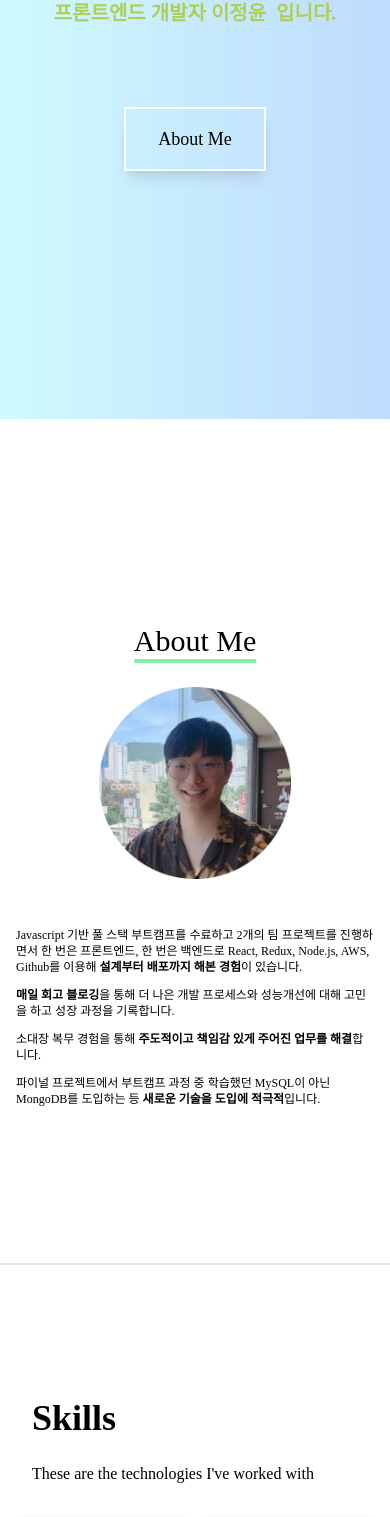
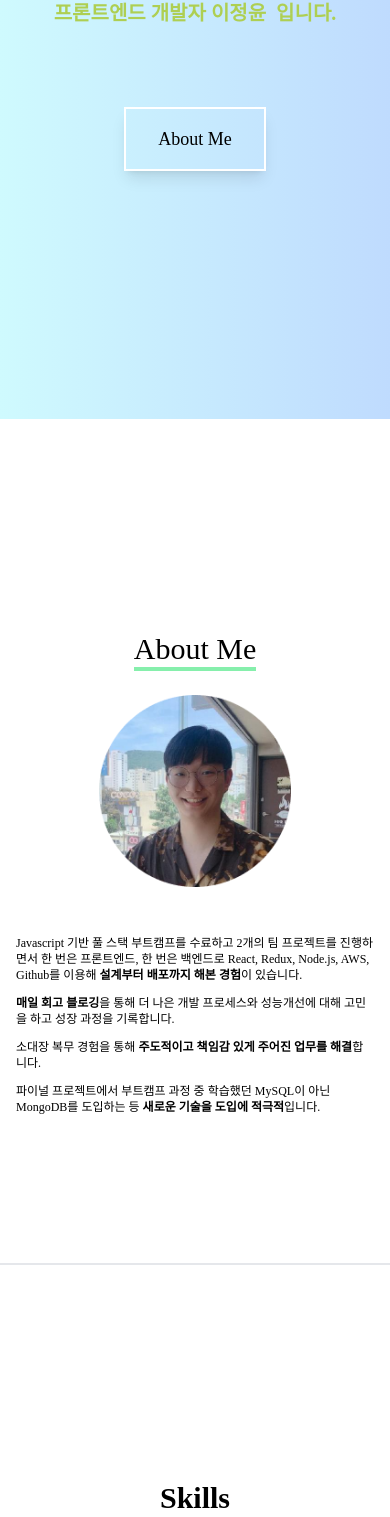
Before and after one commit to EnSillee/Portfolio, a React (Create React App) app: page / in a window 390 px wide. Shown: the part 425-1942 px from the top of the page. Built offline with nearby package versions, Linux system fonts and the light colour scheme.

Commit message:
UPDATE layout About, Skills.jsx

```diff
--- a/src/components/About.jsx
+++ b/src/components/About.jsx
@@ -4,9 +4,9 @@ import profileimg from '../assets/profile_img.png';
 const About = () => {
   return (
     <div name="about" className="w-full h-screen bg-white">
-      <div className="flex flex-col justify-center items-center w-full h-full">
-        <div className="max-w-[620px] md:max-w-[1250px] w-full grid grid-cols-1 gap-8">
-          <div className=" jua mx-auto mb-6 text-3xl md:text-5xl inline border-b-4 border-green-300 pt-48 md:pt-0">
+      <div className="flex flex-col justify-center items-center w-full h-full ">
+        <div className="max-w-[620px] md:max-w-[1250px] w-full grid grid-cols-1 gap-8 mt-32">
+          <div className=" jua mx-auto mb-6 text-3xl md:text-5xl inline border-b-4 border-green-300  md:pt-0">
             About Me
           </div>
         </div>
@@ -36,7 +36,7 @@ const About = () => {
             <p className=' pb-3  text-xs sm:text-sm lg:text-xl '>
             소대장 복무 경험을 통해  <strong>주도적이고 책임감 있게 주어진 업무를 해결</strong>합니다.
             </p>
-            <p className=' pb-20 mb-16 text-xs sm:text-sm lg:text-xl md:pb-0 md:mb-0'>
+            <p className=' mb-16 text-xs sm:text-sm lg:text-xl md:mb-0'>
             파이널 프로젝트에서 부트캠프 과정 중 학습했던 MySQL이 아닌 MongoDB를 도입하는 등 <strong>새로운 기술을 도입에 적극적</strong>입니다.
             </p>
           </div>
--- a/src/components/Skills.jsx
+++ b/src/components/Skills.jsx
@@ -15,45 +15,45 @@ const Skills = () => {
       {/* Container */}
       <div className=" jua max-w-[1000px] mx-auto p-4 flex flex-col justify-center w-full h-full">
         <div>
-          <p className="pb-28 md:pb-0"></p>
-          <p className="px-4 text-4xl font-bold ">Skills</p>
-          <p className="px-4 py-6">
+          <p className="pb-20 md:pb-0"></p>
+          <p className=" text-3xl md:text-4xl text-center md:text-start px-4 md:px-12 font-bold ">Skills</p>
+          <p className=" text-sm md:text-base text-center md:text-start px-4 md:px-12 py-1 md:py-4">
             These are the technologies I've worked with
           </p>
         </div>
 
-        <div className="w-full grid grid-cols-2 md:grid-cols-4 gap-4 text-center py-2">
-          <div className="shadow-md shadow-[#040c16] hover:scale-110 duration-500">
-            <img className="w-12 md:w-20 mx-auto pt-6" src={HTML} alt="HTML icon" />
-            <p className="my-4">HTML</p>
+        <div className="w-[70%]  md:w-[90%] xl:w-full  grid grid-cols-2 md:grid-cols-4 gap-4 mx-auto text-center py-2">
+          <div className=" shadow-md shadow-[#040c16] hover:scale-110 duration-500">
+            <img className="w-10 sm:w-12 md:w-20 mx-auto pt-6" src={HTML} alt="HTML icon" />
+            <p className=" text-xs sm:text-sm md:text-base my-[0.35rem] sm:my-2 md:my-4">HTML</p>
           </div>
           <div className="shadow-md shadow-[#040c16] hover:scale-110 duration-500">
-            <img className="w-12 md:w-20 mx-auto pt-6" src={CSS} alt="HTML icon" />
-            <p className="my-4">CSS</p>
+            <img className="w-10 sm:w-12 md:w-20 mx-auto pt-6" src={CSS} alt="HTML icon" />
+            <p className=" text-xs sm:text-sm md:text-base my-[0.35rem] sm:my-2 md:my-4">CSS</p>
           </div>
           <div className="shadow-md shadow-[#040c16] hover:scale-110 duration-500">
-            <img className="w-12 md:w-20 mx-auto pt-6" src={JavaScript} alt="HTML icon" />
-            <p className="my-4">JAVASCRIPT</p>
+            <img className="w-10 sm:w-12 md:w-20 mx-auto pt-6" src={JavaScript} alt="HTML icon" />
+            <p className=" text-xs sm:text-sm md:text-base my-[0.35rem] sm:my-2 md:my-4">JAVASCRIPT</p>
           </div>
           <div className="shadow-md shadow-[#040c16] hover:scale-110 duration-500">
-            <img className="w-12 md:w-20 mx-auto pt-6" src={ReactImg} alt="HTML icon" />
-            <p className="my-4">REACT</p>
+            <img className="w-10 sm:w-12 md:w-20 mx-auto pt-6" src={ReactImg} alt="HTML icon" />
+            <p className=" text-xs sm:text-sm md:text-base my-[0.35rem] sm:my-2 md:my-4">REACT</p>
           </div>
           <div className="shadow-md shadow-[#040c16] hover:scale-110 duration-500">
-            <img className="w-12 md:w-20 mx-auto pt-6" src={Node} alt="HTML icon" />
-            <p className="my-4">NODE JS</p>
+            <img className="w-10 sm:w-12 md:w-20 mx-auto pt-6" src={Node} alt="HTML icon" />
+            <p className=" text-xs sm:text-sm md:text-base my-[0.35rem] sm:my-2 md:my-4">NODE JS</p>
           </div>
           <div className="shadow-md shadow-[#040c16] hover:scale-110 duration-500">
-            <img className="w-12 md:w-20 mx-auto pt-6" src={Mongo} alt="HTML icon" />
-            <p className="my-4">MONGO DB</p>
+            <img className="w-10 sm:w-12 md:w-20 mx-auto pt-6" src={Mongo} alt="HTML icon" />
+            <p className=" text-xs sm:text-sm md:text-base my-[0.35rem] sm:my-2 md:my-4">MONGO DB</p>
           </div>
           <div className="shadow-md shadow-[#040c16] hover:scale-110 duration-500">
-            <img className="w-12 md:w-20 mx-auto pt-6" src={Tailwind} alt="HTML icon" />
-            <p className="my-4">TAILWIND</p>
+            <img className="w-10 sm:w-12 md:w-20 mx-auto pt-6" src={Tailwind} alt="HTML icon" />
+            <p className=" text-xs sm:text-sm md:text-base my-[0.35rem] sm:my-2 md:my-4">TAILWIND</p>
           </div>
           <div className="shadow-md shadow-[#040c16] hover:scale-110 duration-500">
-            <img className="w-12 md:w-20 mx-auto pt-6" src={GitHub} alt="HTML icon" />
-            <p className="my-4">GITHUB</p>
+            <img className="w-10 sm:w-12 md:w-20 mx-auto pt-6" src={GitHub} alt="HTML icon" />
+            <p className=" text-xs sm:text-sm md:text-base my-[0.35rem] sm:my-2 md:my-4">GITHUB</p>
           </div>
         </div>
       </div>
```
